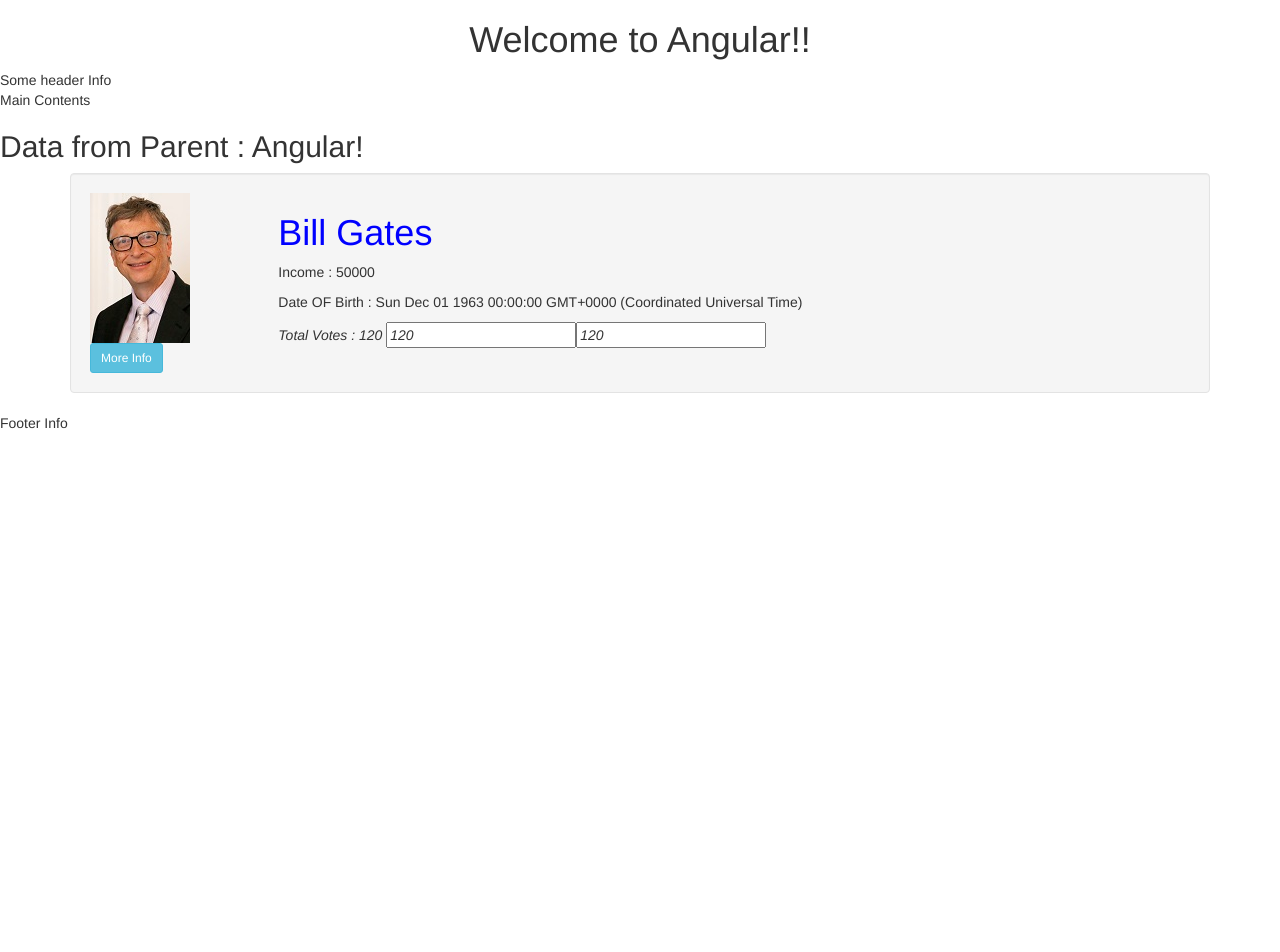
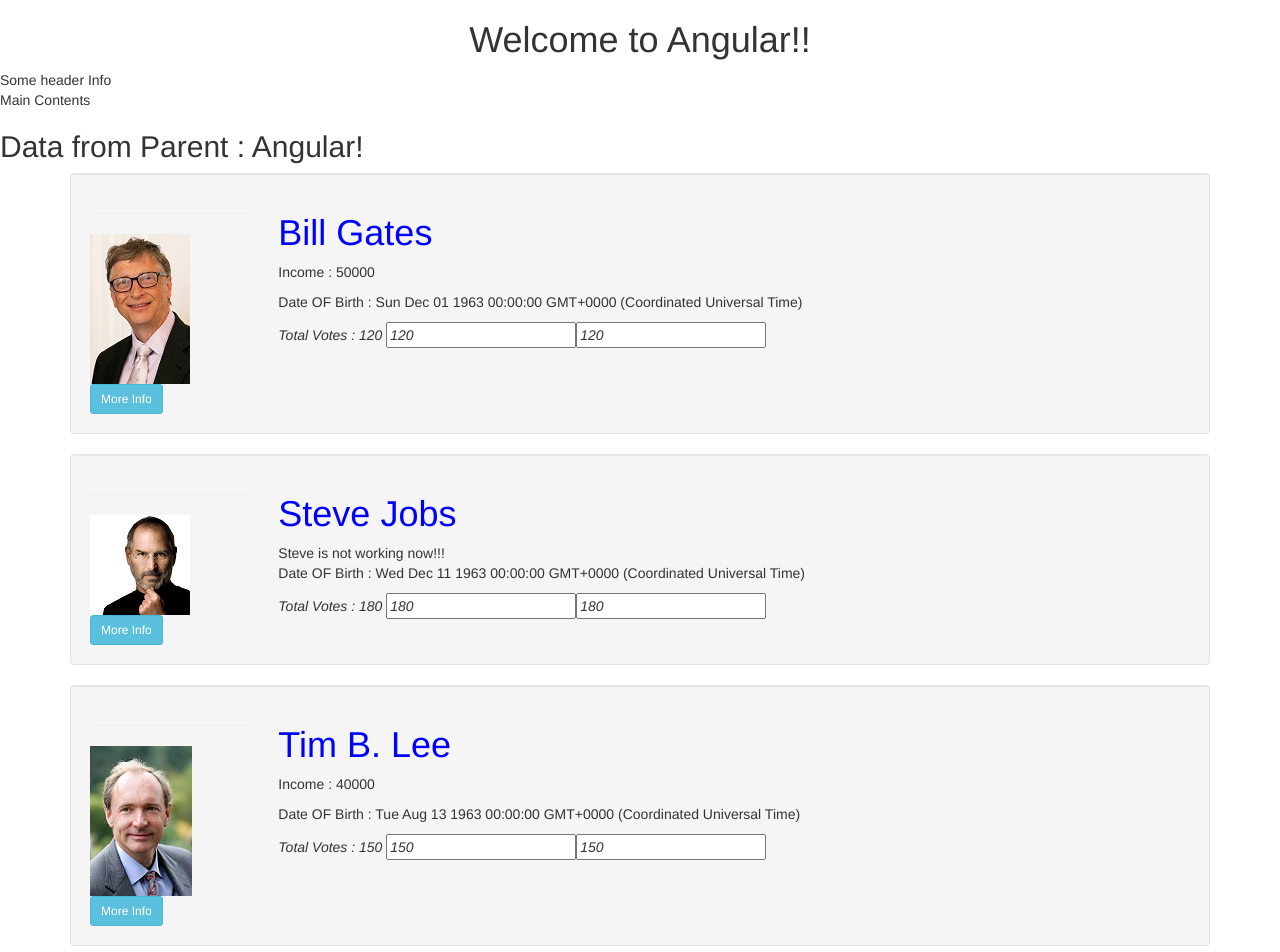
Before and after one commit to synergy2411/aligh-repo, an Angular app: page / in a window 1280 px wide. Shown: the top 952 px of the page. Before the commit the page ends 800 px from the top, so only its background shows below. Built offline with nearby package versions, Linux system fonts and the light colour scheme.

Commit message:
structural directives added

```diff
--- a/src/app/app.component.html
+++ b/src/app/app.component.html
@@ -6,7 +6,7 @@
 </div>
 
 <div>
-  <app-user xyz="XYZ" [user]="user" [abc]="title">
+  <app-user xyz="XYZ" [users]="users" [abc]="title">
     <header>Some header Info</header>
     <main class="my-class">Main Contents</main>
     <footer>Footer Info</footer>
--- a/src/app/app.component.ts
+++ b/src/app/app.component.ts
@@ -1,5 +1,6 @@
 import { Component } from '@angular/core';
 import { USER_DATA } from './data/mocks';
+import { User } from './model/user';
 
 @Component({
   selector: 'app-root',
@@ -8,10 +9,10 @@
 })
 export class AppComponent {
   title = 'Angular!';
-  user : any;
+  users : User[];
 
-ngOnInit(){
-   this.user = USER_DATA;
-}
+  ngOnInit(){
+    this.users = USER_DATA;
+  }
 
 }
--- a/src/app/data/mocks.ts
+++ b/src/app/data/mocks.ts
@@ -1,4 +1,6 @@
-export const USER_DATA =  {
+import { User } from "../model/user";
+
+export const USER_DATA : User[] =  [{
     firstName : "Bill",
     lastName : "Gates",
     dob : new Date("Dec 1, 1963"),
@@ -7,4 +9,22 @@
     isWorking : true,
     img : 'assets/images/bill.jpg',
     vote : 120
-}
+},{
+    firstName : "Steve",
+    lastName : "Jobs",
+    dob : new Date("Dec 11, 1963"),
+    income : 0,
+    company : "Apple",
+    isWorking : false,
+    img : 'assets/images/steve.png',
+    vote : 180
+},{
+    firstName : "Tim B.",
+    lastName : "Lee",
+    dob : new Date("Aug 13, 1963"),
+    income : 40000,
+    company : "World Wide Web",
+    isWorking : true,
+    img : 'assets/images/tim.jpg',
+    vote : 150
+}]
--- /dev/null
+++ b/src/app/model/user.ts
@@ -0,0 +1,10 @@
+export interface User {
+    firstName : string;
+    lastName : string;
+    dob : Date;
+    income : number;
+    company : string;
+    isWorking : boolean;
+    img : string;
+    vote : number;
+}
--- a/src/app/user/user.component.html
+++ b/src/app/user/user.component.html
@@ -6,9 +6,13 @@
 
 <div class="container">
 <ul class="list-unstyled">
-<li class="well">
+<li class="well" *ngFor="let user of users; index as i, even as isEven, odd as isOdd, first as isFirst, last as isLast">
     <div class="row">
         <div class="col-md-2 col-sm-2 xs-hidden">
+            <!-- {{i}} Is this Even ? {{ isEven }}
+            isFirst ? {{ isFirst }}
+            isLast ? {{ isLast }} -->
+        <hr>
                 <img [src]="user.img" alt="">
                 <button (click)="moreInfo(user)" class="btn btn-info btn-sm">
                     More Info
@@ -16,7 +20,7 @@
         </div>
         <div class="col-md-10 col-sm-10">
                 <h1> {{ user.firstName }} {{ user.lastName }}</h1>
-                <p> Income  : {{ user.income }}</p>
+                <p *ngIf="user.isWorking; else ElseTemplate"> Income  : {{ user.income }}</p>
                 <p>Date OF Birth : <span [innerHTML]="user.dob"> </span></p>
                 <em class=pull-rigth>
                     Total Votes : {{ user.vote }}
@@ -31,9 +35,24 @@
           </div>
     </div>
 
+    <ng-template #ElseTemplate>
+        {{user.firstName }} is not working now!!!
+    </ng-template>
 
 </li>
 </ul>
 </div>
 
+<div [ngSwitch]="tab">
+    <div *ngSwitchCase="'1'">Output 1</div>
+    <div *ngSwitchCase="'2'">Output 2</div>
+    <div *ngSwitchCase="'3'">Output 3</div>
+    <div *ngSwitchCase="'4'">Output 4</div>
+    <div *ngSwitchDefault>Default Case</div>
+</div>
+
+
+
+
+
 <ng-content select ="footer"></ng-content>
--- a/src/app/user/user.component.ts
+++ b/src/app/user/user.component.ts
@@ -8,6 +8,7 @@
     AfterViewInit,
     AfterViewChecked,
     OnDestroy } from '@angular/core';
+import { User } from '../model/user';
 
 @Component({
     selector : 'app-user',
@@ -29,10 +30,11 @@
 OnDestroy{
 
     @Input("xyz") xyz : string;
-    @Input("user") user : any;
+    @Input("users") users : User;
     @Input("abc") title : string;
-
+    tab : any;
     moreInfo(user){
+        this.tab = 2;
         alert(`${user.firstName} is working with ${user.company}!!`);
     }
     constructor(){console.log("Constructor Called!")}
```
